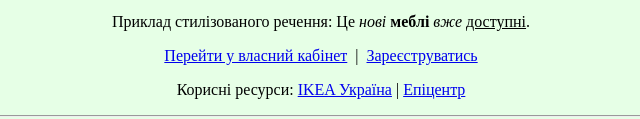
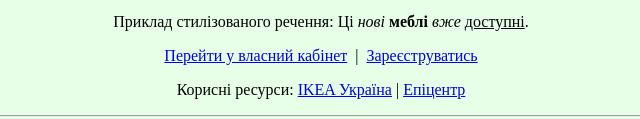
Before and after one commit to baranovapolina/furnitureshop, a plain HTML site: page index.html in a window 1280 px wide. Shown: the part 683-802 px from the top of the page, 319-959 px from the left. Drawn offline with Linux system fonts and the light colour scheme.

Commit message:
a little bit more changes

```diff
--- a/index.html
+++ b/index.html
@@ -37,7 +37,7 @@
 
       <p>
         Приклад стилізованого речення:
-        <span>Це</span> <i>нові</i> <b>меблі</b>
+        <span>Ці</span> <i>нові</i> <b>меблі</b>
         <em>вже</em> <u>доступні</u>.
       </p>
 
```
Also changed, not shown: login.html (+0 -2 lines).
